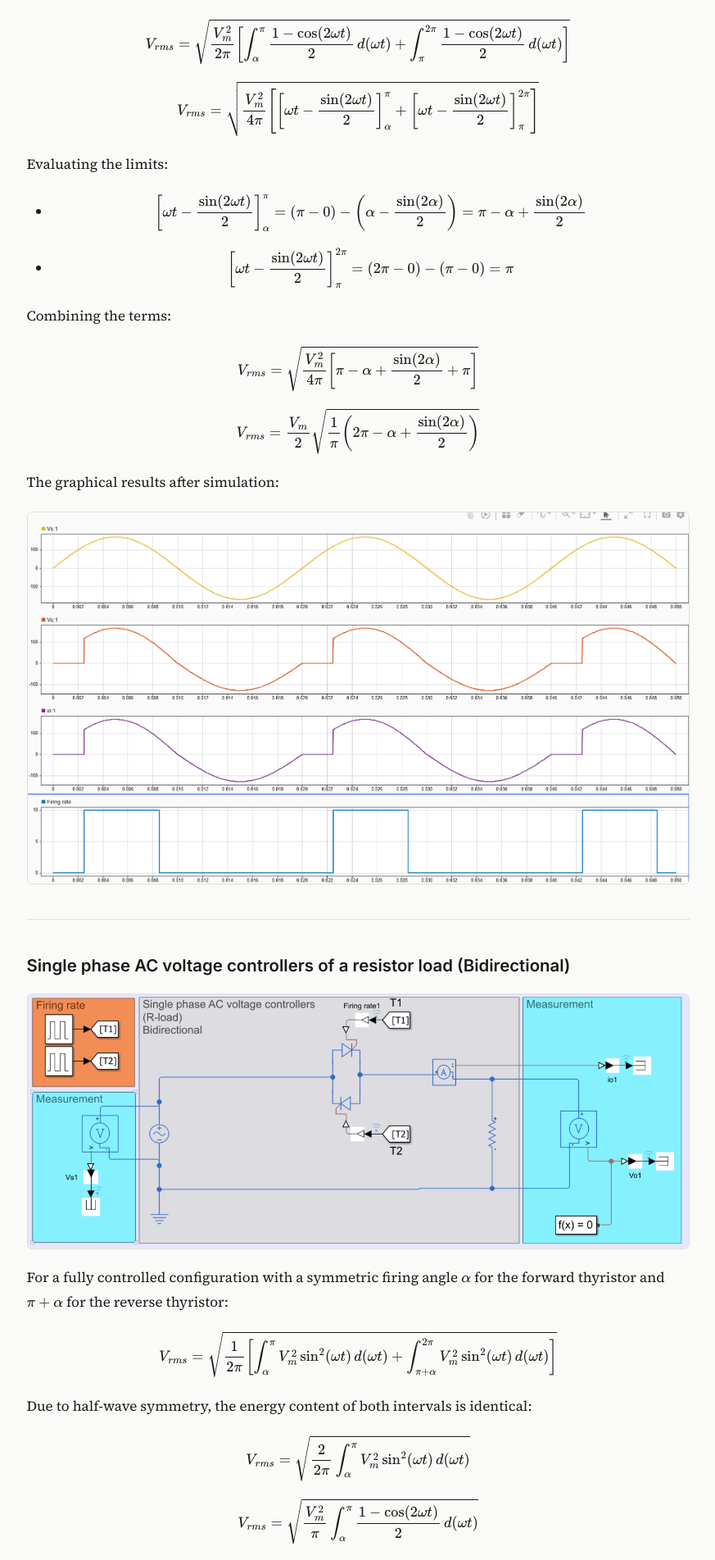
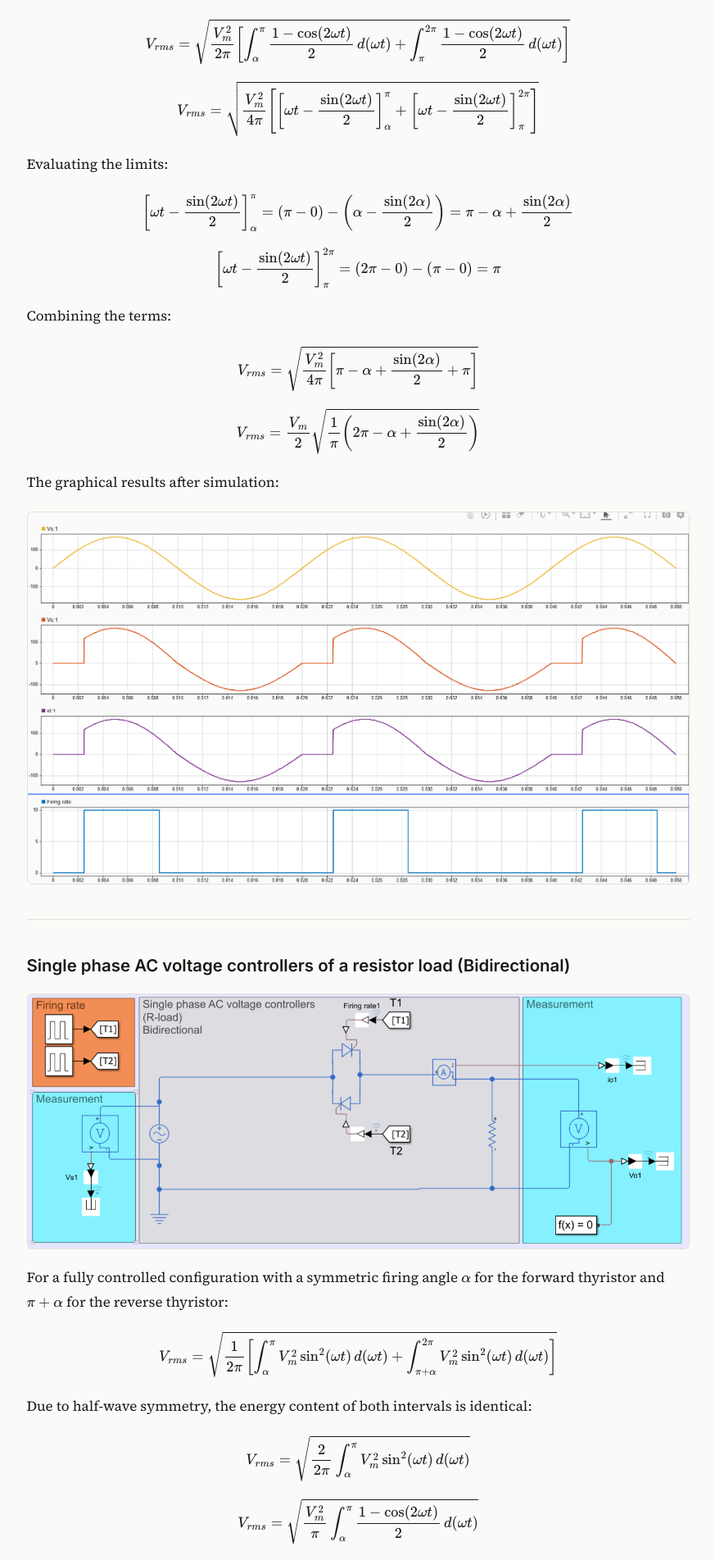
Before and after one commit to chhorponnsovan/ECAM-ROA-I4, a Jekyll site: the page built from Power-electronic/ACtoAC/ACtoACpart1.md, in a window 1280 px wide. Shown: the part 893-2796 px from the top of the page at 82% size, without its empty margins (203-1076 px from the left). Built offline with Jekyll 4.4.1, drawn with Linux system fonts in a browser that asks for light colours; our own code applies the rules of GitHub Pages for plain Markdown files.

Commit message:
Update ACtoACpart1.md

```diff
--- a/Power-electronic/ACtoAC/ACtoACpart1.md
+++ b/Power-electronic/ACtoAC/ACtoACpart1.md
@@ -29,9 +29,9 @@ $$ V_{rms} = \sqrt{\frac{V_m^2}{4\pi} \left[ \left[ \omega t - \frac{\sin(2\omeg
 
 Evaluating the limits:
 
-- $$ \left[ \omega t - \frac{\sin(2\omega t)}{2} \right]_{\alpha}^{\pi} = (\pi - 0) - \left( \alpha - \frac{\sin(2\alpha)}{2} \right) = \pi - \alpha + \frac{\sin(2\alpha)}{2} $$
+$$ \left[ \omega t - \frac{\sin(2\omega t)}{2} \right]_{\alpha}^{\pi} = (\pi - 0) - \left( \alpha - \frac{\sin(2\alpha)}{2} \right) = \pi - \alpha + \frac{\sin(2\alpha)}{2} $$
 
-- $$ \left[ \omega t - \frac{\sin(2\omega t)}{2} \right]_{\pi}^{2\pi} = (2\pi - 0) - (\pi - 0) = \pi $$
+$$ \left[ \omega t - \frac{\sin(2\omega t)}{2} \right]_{\pi}^{2\pi} = (2\pi - 0) - (\pi - 0) = \pi $$
 
 Combining the terms:
 
@@ -123,13 +123,13 @@ Applying KVL for proper discontinuous operation:
 
 $$ V_m \sin(\omega t) = L \frac{di}{dt} $$
 
-When the firing angle is $$ \alpha > 90^\circ $$ ($$ \alpha > \frac{\pi}{2} $$):
+When the firing angle is $$\alpha > 90^\circ $$ ($$ \alpha > \frac{\pi}{2}$$ ):
 
 $$ \gamma = 2(\pi - \alpha) < \pi $$
 
-The current drops back to zero naturally before the opposing thyristor fires ($$ \beta < \pi + \alpha $$), maintaining independent control of each half-cycle.
+The current drops back to zero naturally before the opposing thyristor fires ( $$ \beta < \pi + \alpha $$ ), maintaining independent control of each half-cycle.
 
-The output voltage follows the input line voltage exclusively during the conduction periods from $$ \alpha $$ to $$ 2\pi - \alpha $$ across a semi-cycle period of $$ \pi $$:
+The output voltage follows the input line voltage exclusively during the conduction periods from $$ \alpha $$ to $$ 2\pi - \alpha $$ across a semi-cycle period of $$ \pi $$ :
 
 $$ V_{rms} = \sqrt{\frac{1}{\pi} \int_{\alpha}^{2\pi - \alpha} V_m^2 \sin^2(\omega t) \, d(\omega t)} $$
 
```
